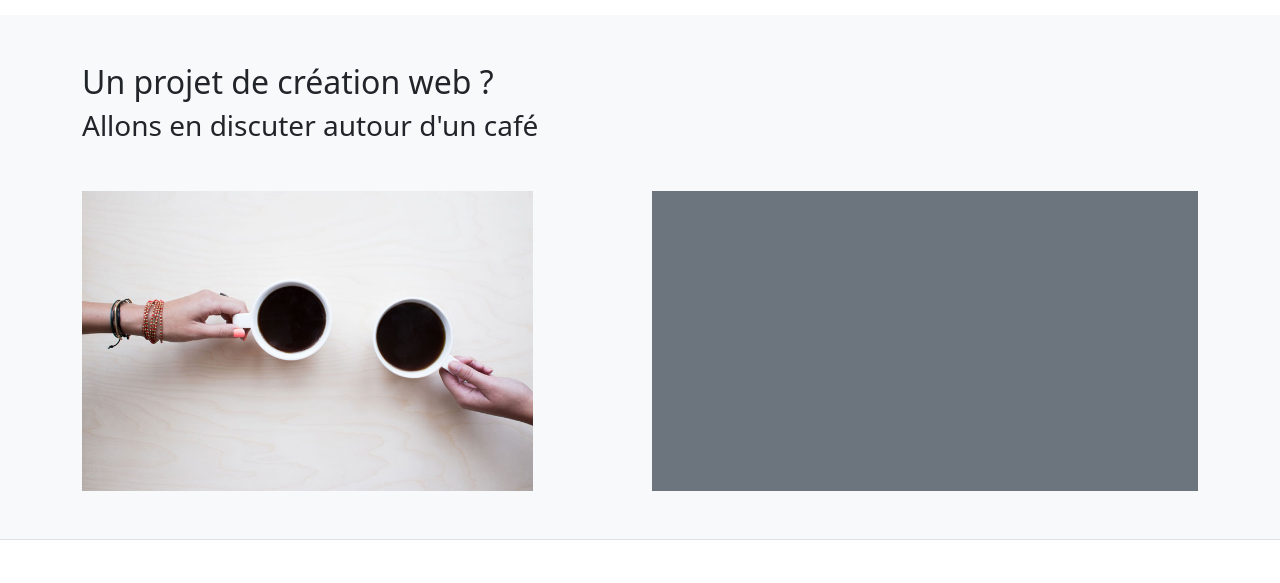
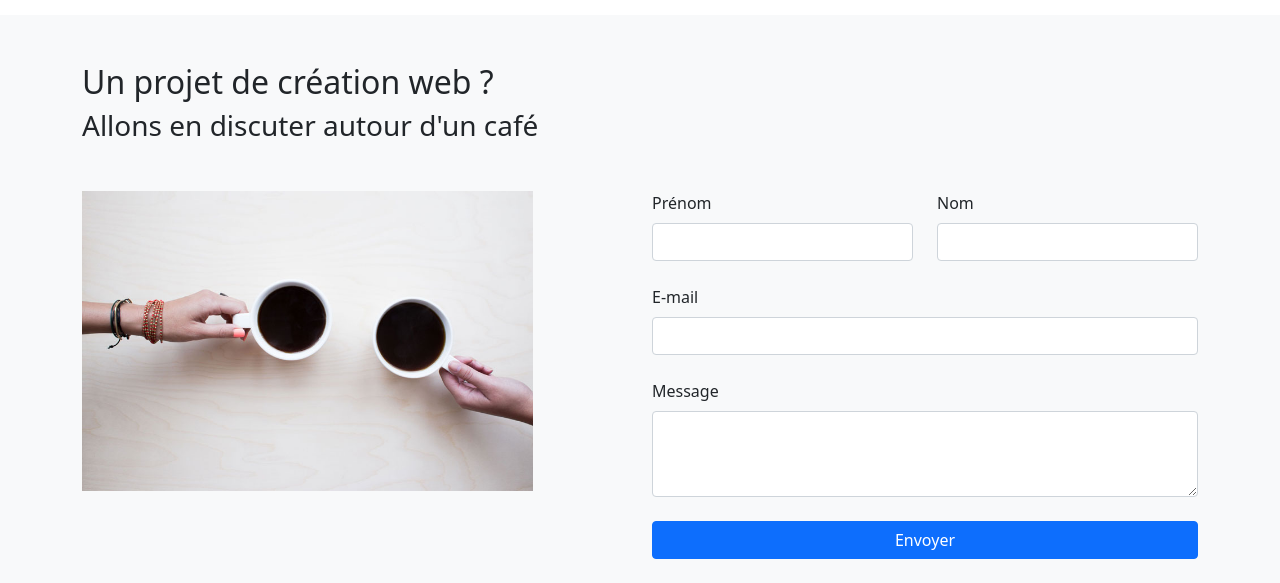
Before and after one commit to aromaric21/learn-bootstrap-5, a plain HTML site: page index.html in a window 1280 px wide. Shown: the part 2442-3025 px from the top of the page. Drawn offline with nearby package versions, Linux system fonts and the light colour scheme.

Commit message:
Mise en page de composant de formulaires

```diff
--- a/index.html
+++ b/index.html
@@ -558,9 +558,28 @@
                     <div class="col-5">
                         <img src="../img/grab-a-coffee.jpg" alt="Image d'une tasse de café" width="100%">
                     </div>
-                    <div class="offset-1 col-6">
-                        <div class="bg-secondary h-100 w-100">
-                        </div>
+                    <div class="col-12 offset-md-1 col-md-6">
+                        <form action="" class="row gy-4">
+                            <div class="col-6">
+                                <label for="prenom" class="form-label">Prénom</label>
+                                <input type="text" class="form-control" name="prenom" id="prenom">
+                            </div>
+                            <div class="col-6">
+                                <label for="nom" class="form-label">Nom</label>
+                                <input type="text" class="form-control" name="nom" id="nom">
+                            </div>
+                            <div class="col-12">
+                                <label for="email" class="form-label">E-mail</label>
+                                <input type="text" class="form-control" name="email" id="email">
+                            </div>
+                            <div class="col-12">
+                                <label for="message" class="form-label">Message</label>
+                                <textarea name="message" id="message"  rows="3" class="form-control"></textarea>
+                            </div>
+                            <div class="col-12">
+                                <button type="submit" class="btn btn-primary w-100">Envoyer</button>
+                            </div>
+                        </form>
                     </div>
                 </div>
             </div>
```
